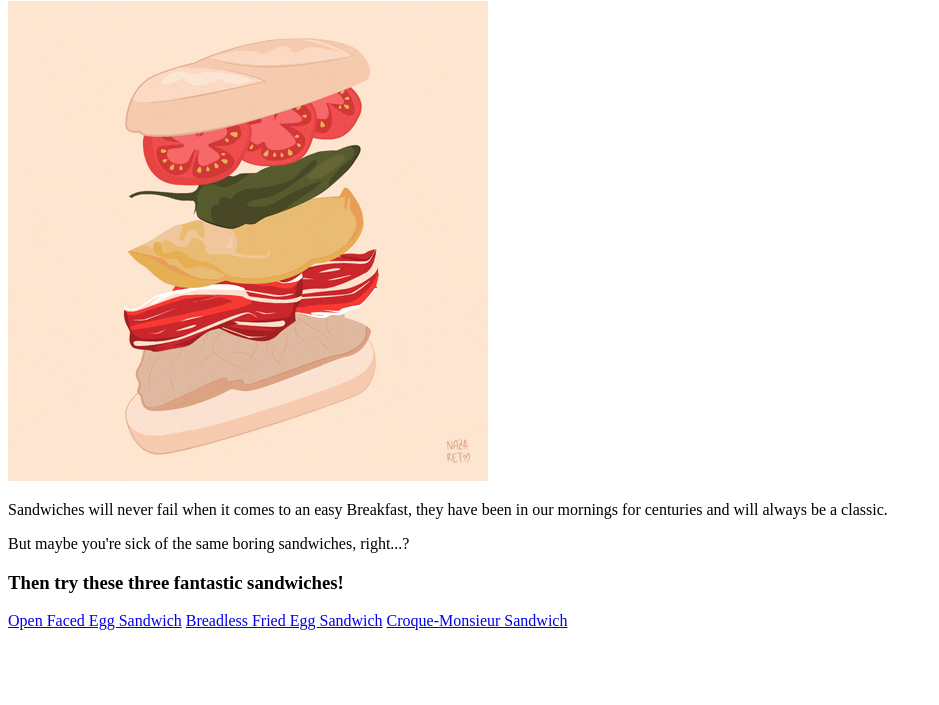
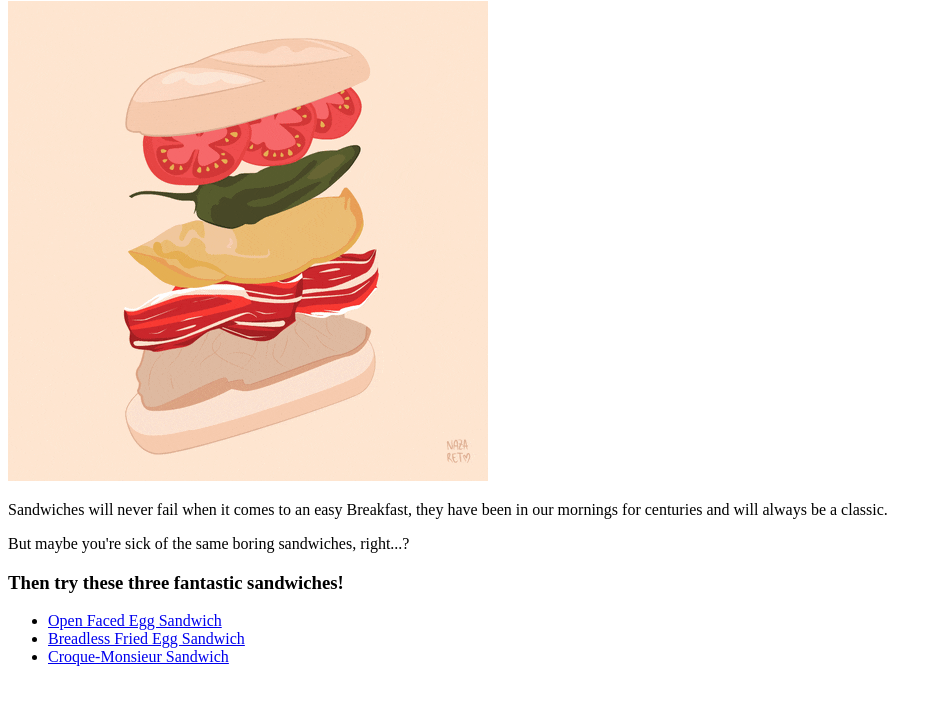
Before and after one commit to Overforest/odin-recipes, a plain HTML site: page index.html in a window 1280 px wide. Shown: the part 79-784 px from the top of the page, without its empty margins (0-939 px from the left). Drawn offline with Linux system fonts and the light colour scheme.

Commit message:
Fix index links aesthetics by listing them

```diff
--- a/index.html
+++ b/index.html
@@ -11,8 +11,10 @@
     <p>But maybe you're sick of the same boring sandwiches, right...? </p>
     <p></p>
     <h3>Then try these three fantastic sandwiches!</h3>
-    <a href="./recipes/open-faced-egg.html">Open Faced Egg Sandwich</a>
-    <a href="./recipes/breadless-fried-egg.html">Breadless Fried Egg Sandwich</a>
-    <a href="./recipes/croque-monsieur.html">Croque-Monsieur Sandwich</a>
+    <ul>
+        <li><a href="./recipes/open-faced-egg.html">Open Faced Egg Sandwich</a></li>
+        <li><a href="./recipes/breadless-fried-egg.html">Breadless Fried Egg Sandwich</a></li>
+        <li><a href="./recipes/croque-monsieur.html">Croque-Monsieur Sandwich</a></li>
+    </ul>
 </body>
 </html>
```
